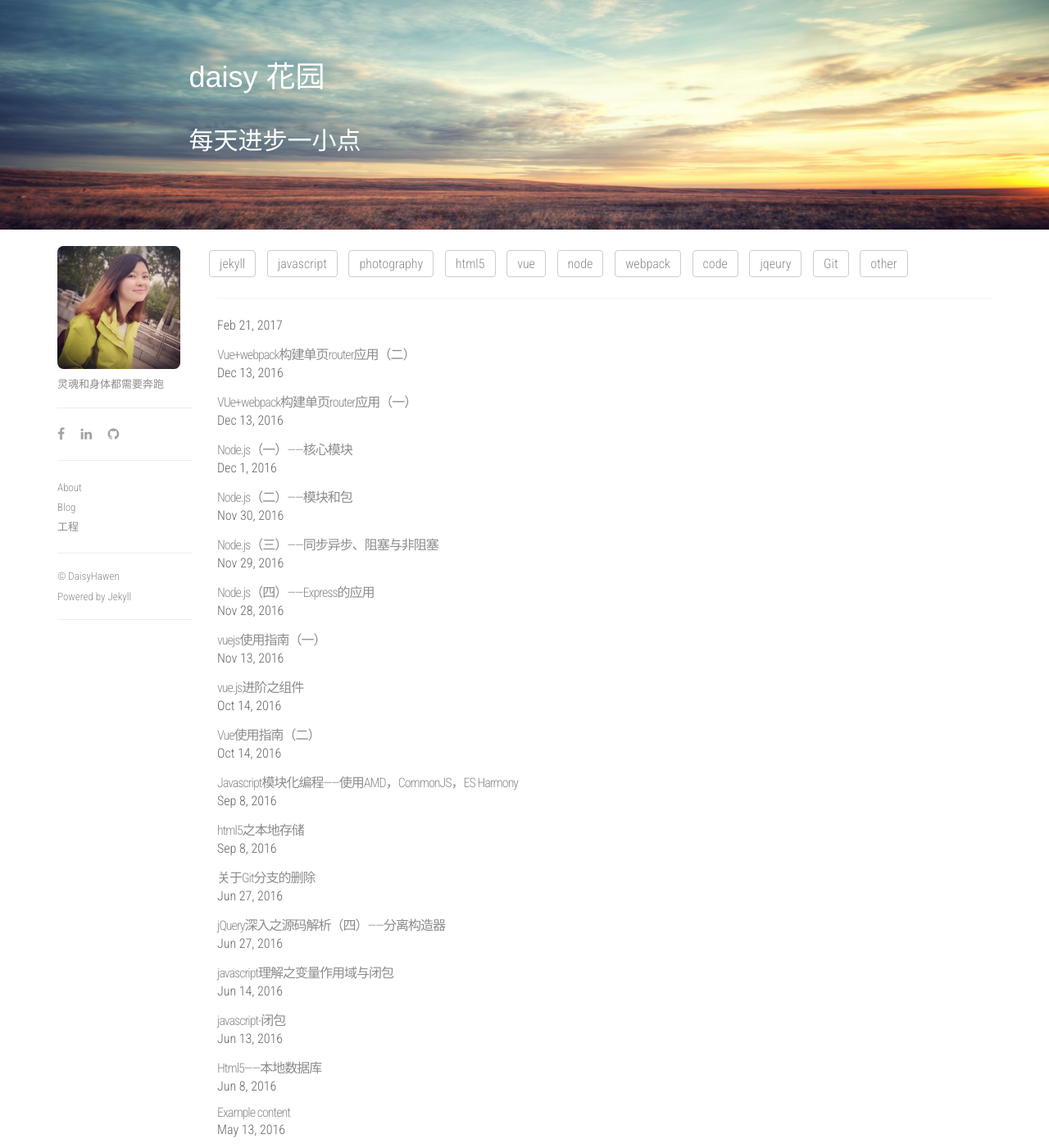
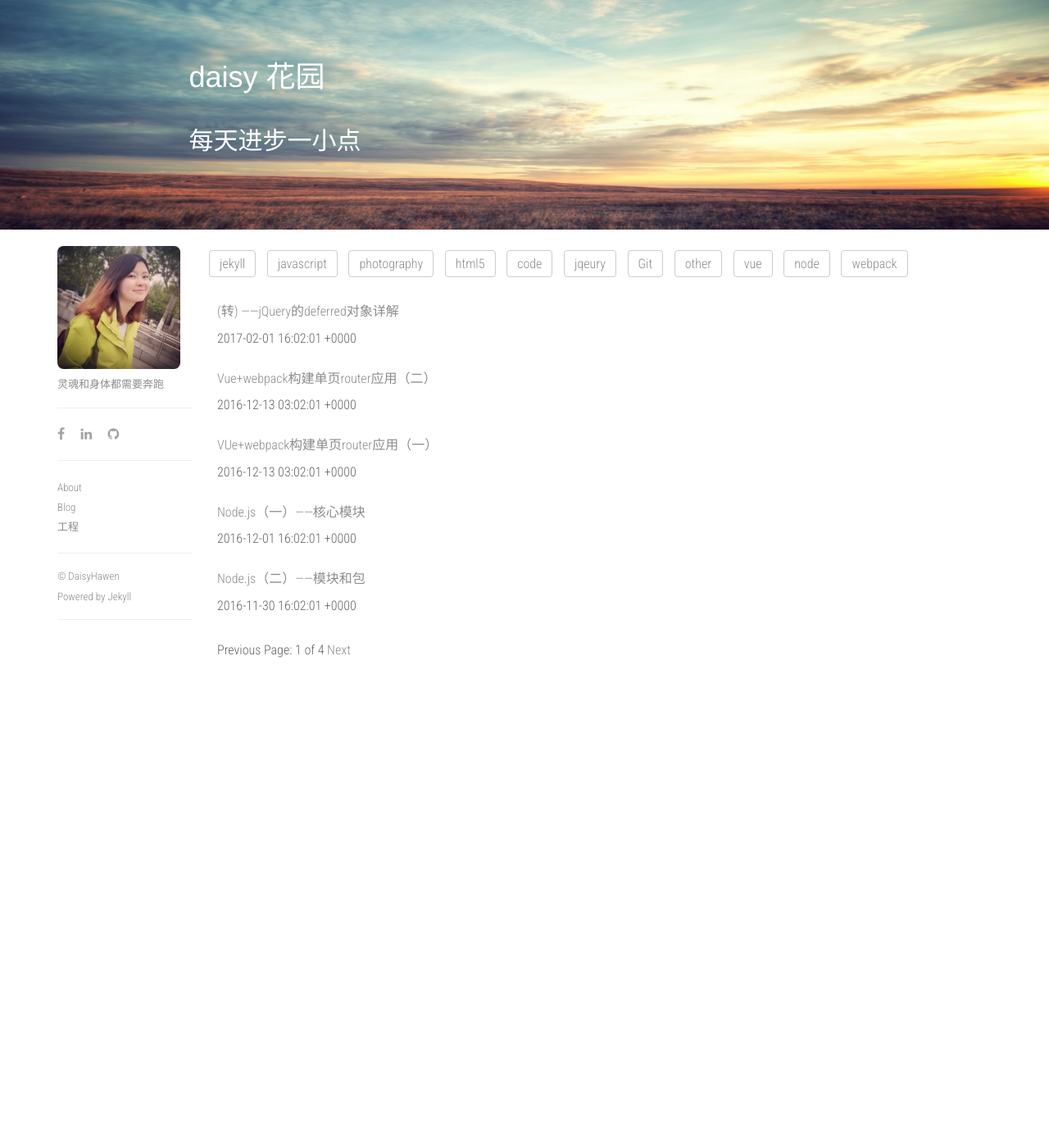
Before and after one commit to daisyHawen/daisyHawen.github.io, a Jekyll site: the page built from blog/index.html, in a window 1280 px wide and 1400 px high, scrolled down 172 px. Shown: the whole window at 82% size. Built offline with Jekyll 4.4.1, drawn with Linux system fonts in a browser that asks for light colours; nearby versions of some CDN libraries; the list of posts is cut into pages by our own code; after the commit the page ends 997 px from its top, so only the background shows below that.

Commit message:
提供分页

```diff
--- a/_config.yml
+++ b/_config.yml
@@ -6,6 +6,11 @@
 
 # Sidebar settings
 description: 灵魂和身体都需要奔跑
+
+gems: [jekyll-paginate]
+paginate: 5
+paginate_path: "blog/page:num"
+
 #pagin
 paginate: 5
 # Social icons
@@ -17,5 +22,6 @@
 
 footer: © DaisyHawen
 
+
 # Build settings
 markdown: kramdown
--- a/_posts/2016-2-01-jquery-01.markdown
+++ b/_posts/2016-2-01-jquery-01.markdown
@@ -1,9 +1,9 @@
 ---
 layout: post
-title:  "(转)jQuery的deferred对象详解"
-date:   2016-02-01 11:02:01 -0500
+title:  "(转) ——jQuery的deferred对象详解"
+date:   2017-02-01 11:02:01 -0500
 comments: true
-categories:javascript
+categories: javascript
 ---
 
 # jquery 的deferred 对象
--- a/blog/index.html
+++ b/blog/index.html
@@ -11,8 +11,41 @@
         {% endfor %}
     </div>
 </div>
+<!-- 遍历分页后的文章 -->
+<div class="post-container">
+  {% for post in paginator.posts %}
+  <h1><a href="{{ post.url }}">{{ post.title }}</a></h1>
+  <p class="author">
+    <span class="date">{{ post.date }}</span>
+  </p>
+  <!-- <div class="content">
+    {{ post.content }}
+  </div> -->
+{% endfor %}
+</div>
+<!-- 分页链接 -->
+<div class="pagination">
+  {% if paginator.previous_page %}
+    {% if paginator.previous_page == 1 %}
+    <a href="{{site.baseurl}}/blog" class="previous">Previous</a>
+    {% else %}
+    <a href="{{site.baseurl}}/blog/page{{ paginator.previous_page }}" class="previous">Previous</a>
+{% endif %}
 
-<div class="post-container">
+  {% else %}
+    <span class="previous">Previous</span>
+  {% endif %}
+  <span class="page_number ">Page: {{ paginator.page }} of {{ paginator.total_pages }}</span>
+  {% if paginator.next_page %}
+    <a href="{{site.baseurl}}/blog/page{{ paginator.next_page }}" class="next">Next</a>
+  {% else %}
+    <span class="next ">Next</span>
+  {% endif %}
+</div>
+
+
+
+<!-- <div class="post-container">
     <hr> {% for post in site.posts %}
     <div class="post-preview">
         <span class="post-title">
@@ -26,7 +59,7 @@
     </div>
     {% endfor %}
 </div>
-
+ -->
 <style>
   .block{
     display: inline-block;
```
